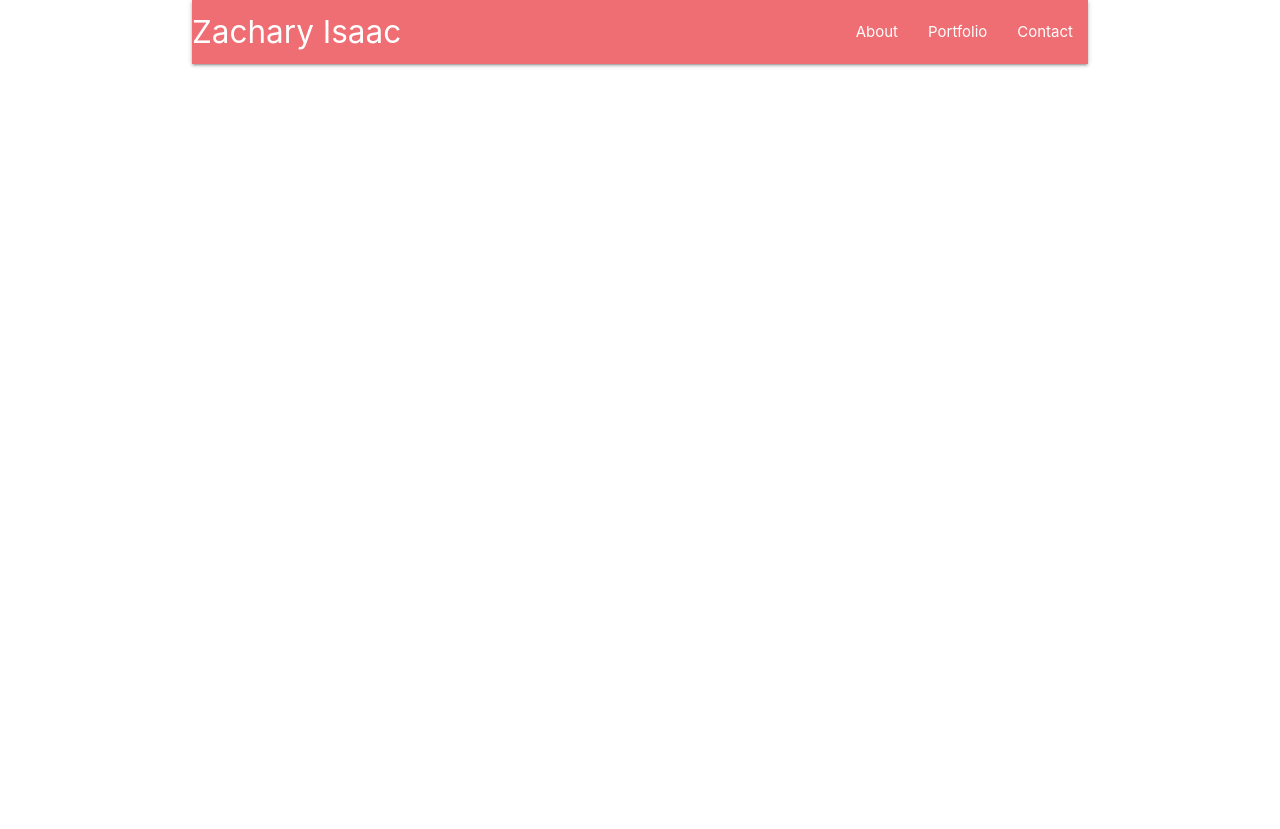
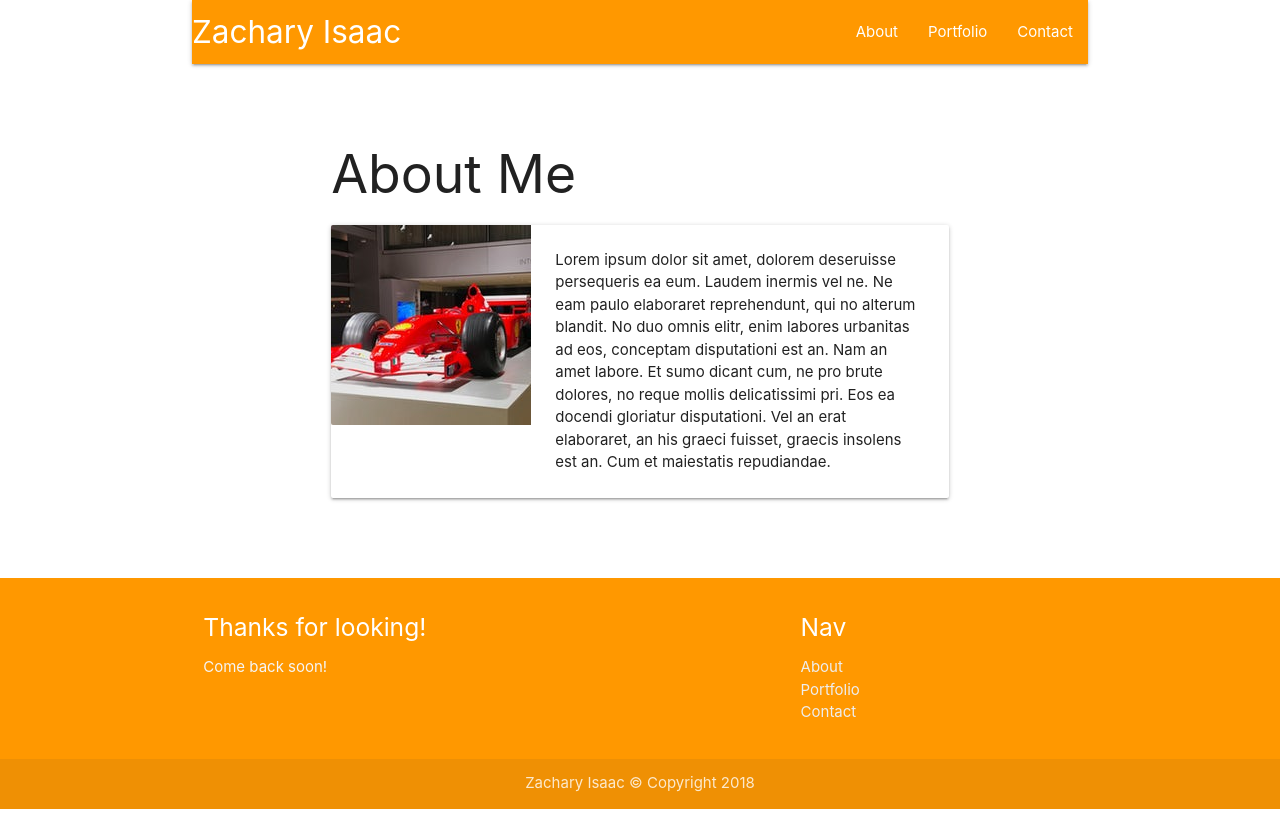
Before and after one commit to zachisaac/https-zachisaac.github.io-updated-portfolio-, a plain HTML site: page index.html in a window 1280 px wide. Before the commit the page ends 800 px from the top, so only its background shows below. Drawn offline with nearby package versions, Linux system fonts and the light colour scheme.

Commit message:
contact info mostly finished/footers/colors

```diff
--- a/index.html
+++ b/index.html
@@ -23,7 +23,7 @@
     <!--HEADER/NAV SECTION-->
     <div class="container">
         <nav>
-            <div class="nav-wrapper">
+            <div class="nav-wrapper orange">
                 <a href="#!" class="brand-logo">Zachary Isaac</a>
                 <a href="#" data-target="mobile-demo" class="sidenav-trigger">
                     <i class="material-icons">menu</i>
@@ -55,6 +55,69 @@
         </ul>
     </div>
 
+    <br>
+    <br>
+
+    <!--ABOUT ME SECTION-->
+    <div class="row">
+        <div class="col s3 m3"></div>
+        <div class="col s6 m6">
+            <h2 class="header">About Me</h2>
+            <div class="card horizontal">
+                <div class="card-image">
+                    <img src="assets/images/aboutpic.jpg">
+                </div>
+                <div class="card-stacked">
+                    <div class="card-content">
+                        <p>Lorem ipsum dolor sit amet, dolorem deseruisse persequeris ea eum. Laudem inermis vel ne. Ne eam
+                            paulo elaboraret reprehendunt, qui no alterum blandit. No duo omnis elitr, enim labores urbanitas
+                            ad eos, conceptam disputationi est an. Nam an amet labore. Et sumo dicant cum, ne pro brute dolores,
+                            no reque mollis delicatissimi pri. Eos ea docendi gloriatur disputationi. Vel an erat elaboraret,
+                            an his graeci fuisset, graecis insolens est an. Cum et maiestatis repudiandae.</p>
+                    </div>
+                </div>
+            </div>
+        </div>
+        <div class="col s3 m3"></div>
+    </div>
+
+    <br>
+    <br>
+
+    <!--FOOTER SECTION-->
+    <div class="row">
+        <footer class="page-footer orange">
+            <div class="container">
+                <div class="row">
+                    <div class="col l6 s12">
+                        <h5 class="white-text">Thanks for looking!</h5>
+                        <p class="grey-text text-lighten-4">Come back soon!</p>
+                    </div>
+                    <div class="col l4 offset-l2 s12">
+                        <h5 class="white-text">Nav</h5>
+                        <ul>
+                            <li>
+                                <a class="grey-text text-lighten-3" href="index.html">About</a>
+                            </li>
+                            <li>
+                                <a class="grey-text text-lighten-3" href="portfolio.html">Portfolio</a>
+                            </li>
+                            <li>
+                                <a class="grey-text text-lighten-3" href="contact.html">Contact</a>
+                            </li>
+                        </ul>
+                    </div>
+                </div>
+            </div>
+            <div class="footer-copyright">
+                <div class="container center-align">
+                    Zachary Isaac © Copyright 2018
+                    <!--<a class="grey-text text-lighten-4 right" href="#!">More Links</a>-->
+                </div>
+            </div>
+        </footer>
+    </div>
+
     <!--JQUERY-->
     <script src="https://ajax.googleapis.com/ajax/libs/jquery/3.3.1/jquery.min.js"></script>
     <!--MATERIALIZE COMPILED AND MINIFIED JAVASCRIPT-->
```
Also changed, not shown: contact.html (+40 -2 lines), portfolio.html (+4 -2 lines), assets/images/aboutpic.jpg (added).
